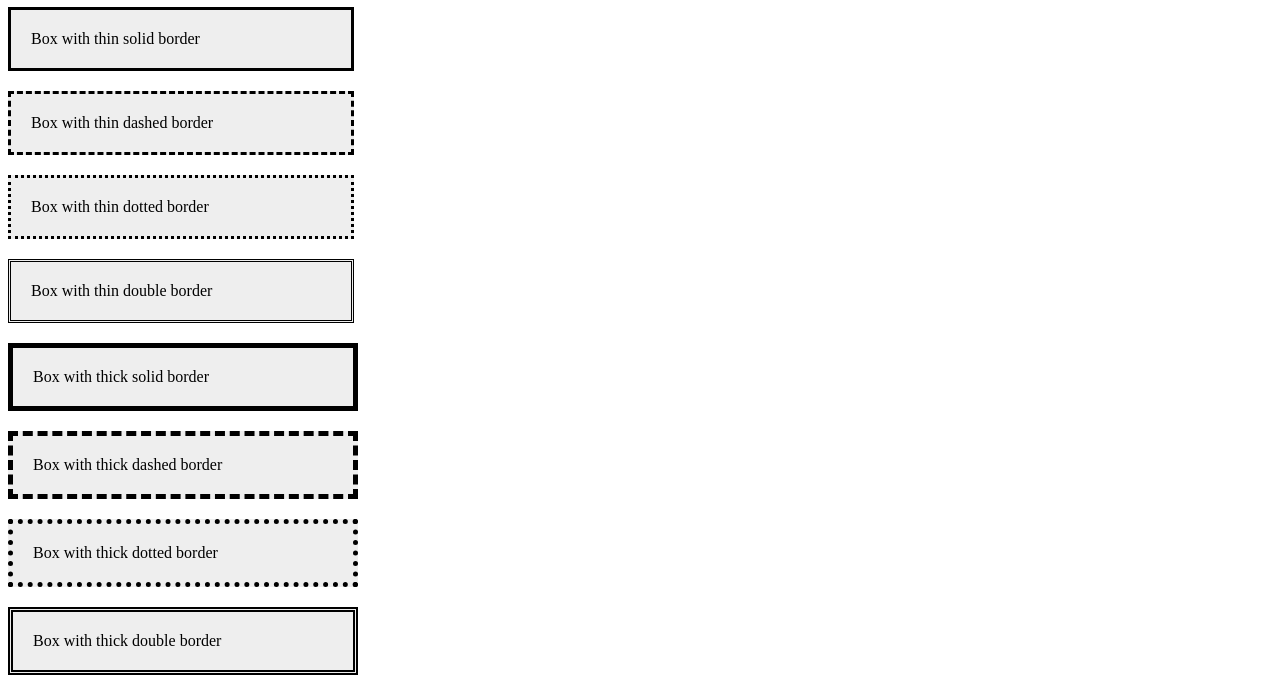
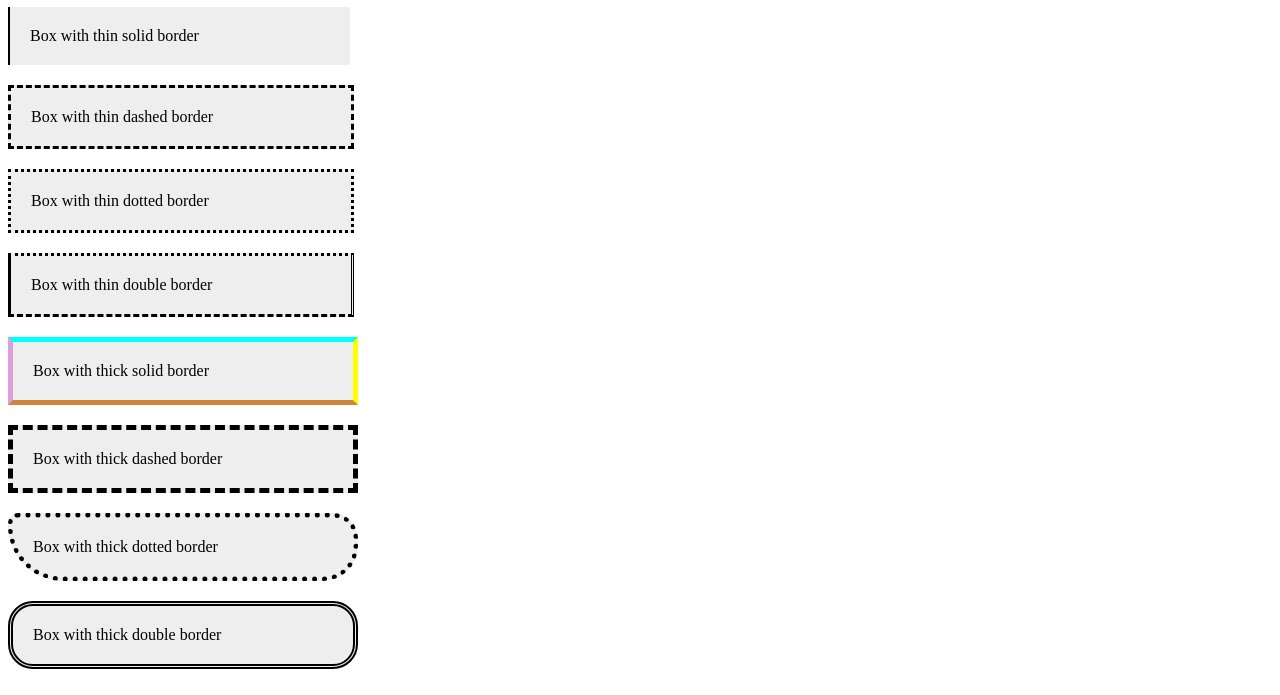
Before and after one commit to D04-1/uib-11-borders-semihbeyzade, a plain HTML site: page index.html in a window 1280 px wide. Shown: the part 236-931 px from the top of the page. Drawn offline with Linux system fonts and the light colour scheme.

Commit message:
Ekstra Fragen wurde gelöst

```diff
--- a/styles.css
+++ b/styles.css
@@ -6,7 +6,8 @@
 }
 
 #box-1{
-    border: solid;
+
+    border-left: solid 2px;
 }
 
 #box-2{
@@ -18,10 +19,15 @@
 }
 
 #box-4{
-    border: double;
+    border-left: solid;
+    border-top: dotted;
+    border-right: double;
+    border-bottom: dashed;
+
 }
 #box-5{
     border: solid 5px;
+    border-color: aqua yellow peru plum;
 }
 
 #box-6{
@@ -31,9 +37,11 @@
 
 #box-7{
     border: dotted 5px;
+    border-radius: 10px 25px 35px 55px;
 }
 
 #box-8{
 
     border: double 5px;
+    border-radius: 25px;
 }
```
